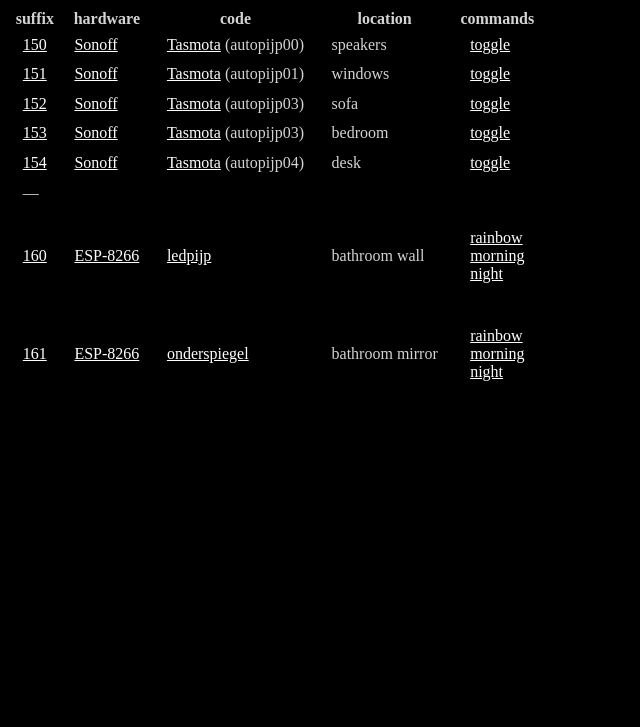
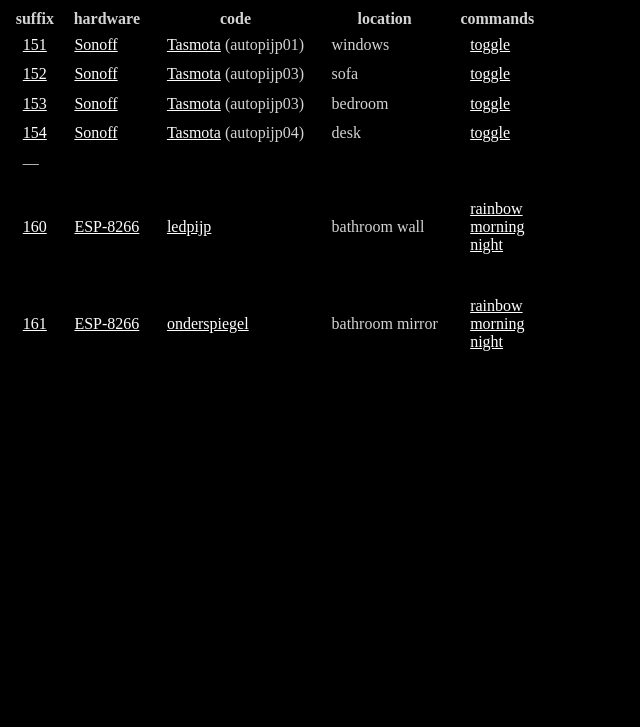
Before and after one commit to qguv/quint.guvernator.net, a plain HTML site: page src/cyburg.html in a window 1280 px wide. Shown: the part 73-800 px from the top of the page, without its empty margins (0-640 px from the left). Drawn offline with Linux system fonts and the light colour scheme; no server answers.

Commit message:
remove cyburg speakers

```diff
--- a/src/cyburg.html
+++ b/src/cyburg.html
@@ -48,13 +48,6 @@ tr:first-child {
 			</tr>
 		</thead>
 		<tbody>
-			<tr>
-				<td><a href="http://10.10.10.150">150</a></td>
-				<td><a href="https://www.itead.cc/sonoff-s26-wifi-smart-plug.html">Sonoff<a></td>
-				<td><a href="https://github.com/arendst/Tasmota/wiki/Commands">Tasmota</a> (autopijp00)</td>
-				<td>speakers</td>
-				<td><a class="cmd tasmota-toggle" href="http://10.10.10.150/cm?cmnd=power1%202">toggle</a></td>
-			</tr>
 			<tr>
 				<td><a href="http://10.10.10.151">151</a></td>
 				<td><a href="https://www.itead.cc/sonoff-s26-wifi-smart-plug.html">Sonoff<a></td>
```
